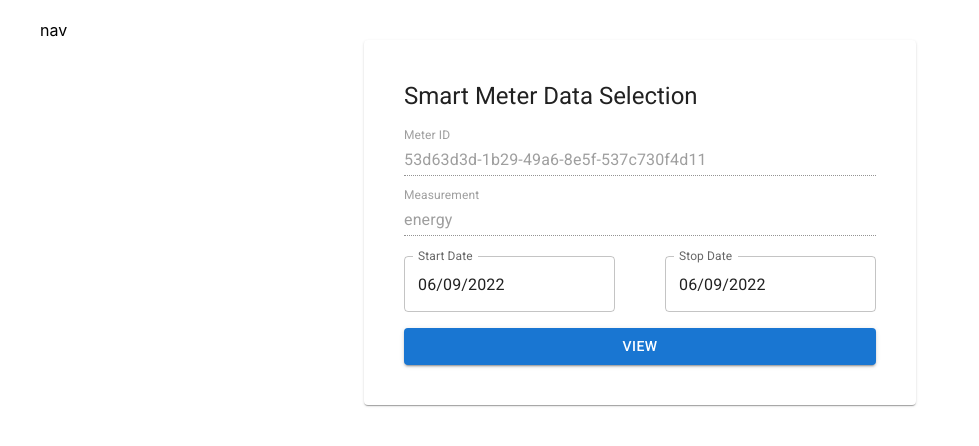
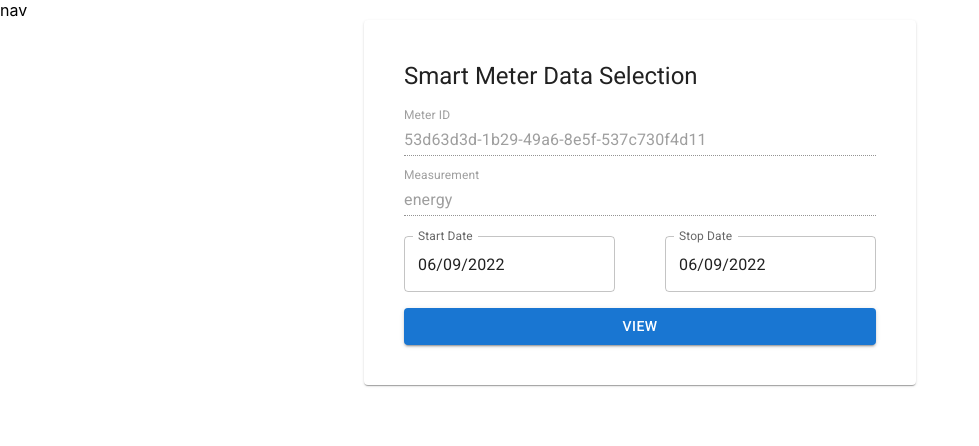
Before and after one commit to diasjuniorr/exnaton, a React (Create React App) app: page / in a window 1280 px wide. Shown: the top 446 px of the page, without its empty margins (0-979 px from the left). Built offline with nearby package versions, Linux system fonts and the light colour scheme.

Commit message:
remove body padding

```diff
--- a/src/index.css
+++ b/src/index.css
@@ -1,6 +1,5 @@
 body {
   margin: 0;
-  padding: 20px 40px;
   font-family: -apple-system, BlinkMacSystemFont, 'Segoe UI', 'Roboto', 'Oxygen',
     'Ubuntu', 'Cantarell', 'Fira Sans', 'Droid Sans', 'Helvetica Neue',
     sans-serif;
```
